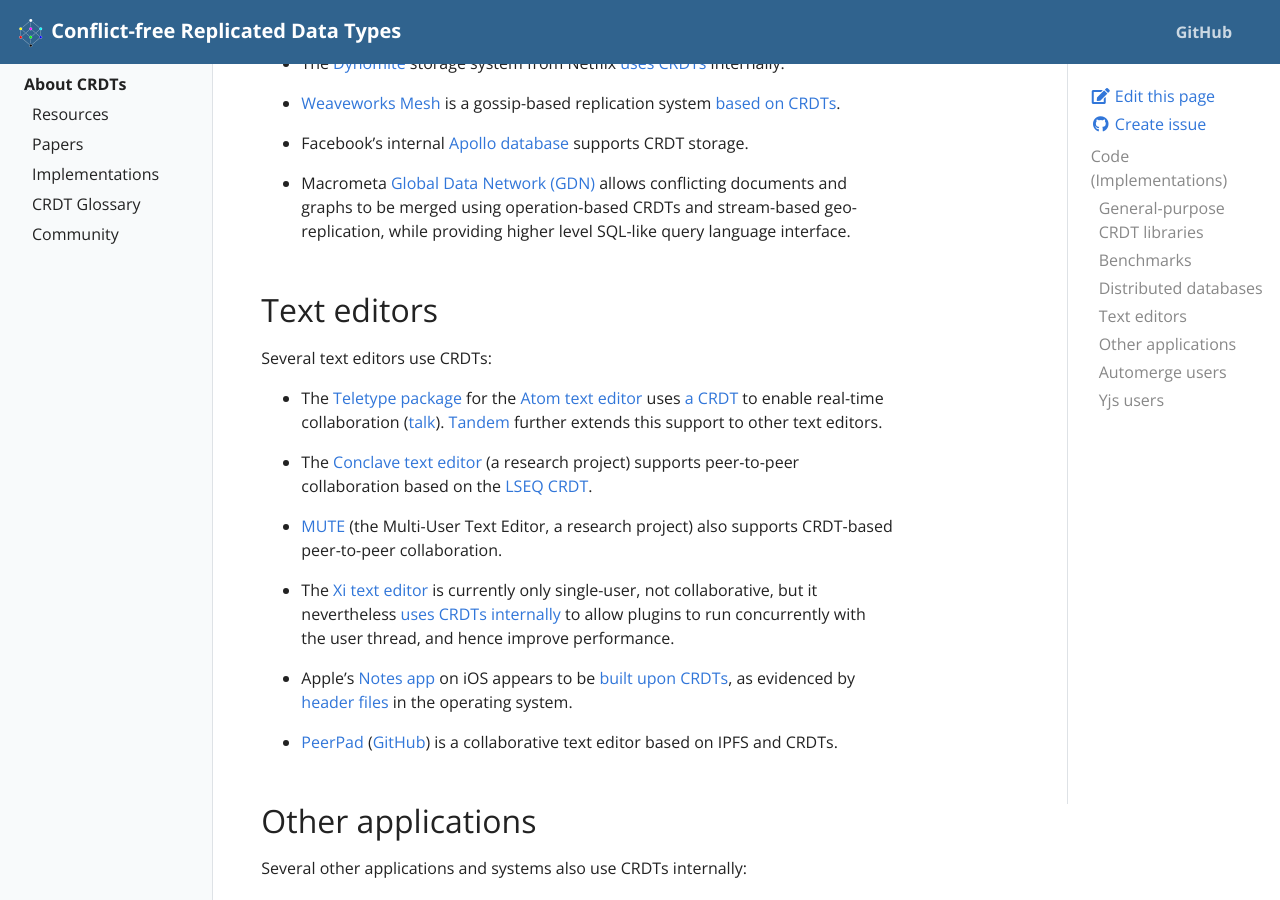
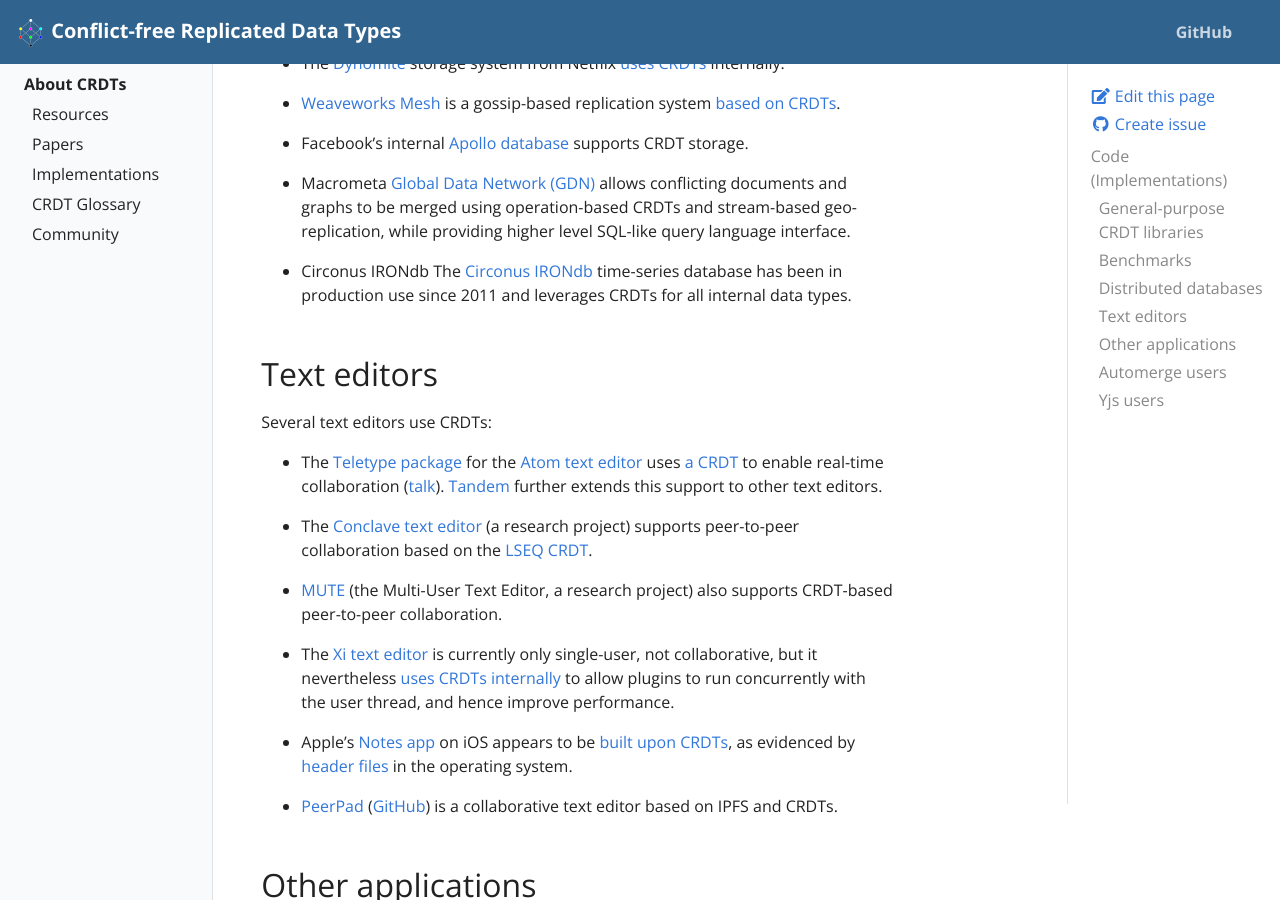
Before and after one commit to ept/crdt-website, a Jekyll site: the page built from pages/implementations.md, in a window 1280 px wide and 900 px high, scrolled down 1891 px. Built offline with Jekyll 4.4.1, drawn with Linux system fonts in a browser that asks for light colours.

Commit message:
Include IRONdb
One of the older productionized CRDT implementations.

```diff
--- a/pages/implementations.md
+++ b/pages/implementations.md
@@ -126,6 +126,11 @@ Several distributed databases also have built-in support for CRDTs:
   CRDTs and stream-based geo-replication, while providing higher level SQL-like
   query language interface.
 
+* Circonus IRONdb
+  The [Circonus IRONdb](https://www.circonus.com/solutions/time-series-database/)
+  time-series database has been in production use since 2011 and leverages CRDTs
+  for all internal data types.
+
 ## Text editors
 
 Several text editors use CRDTs:
```
